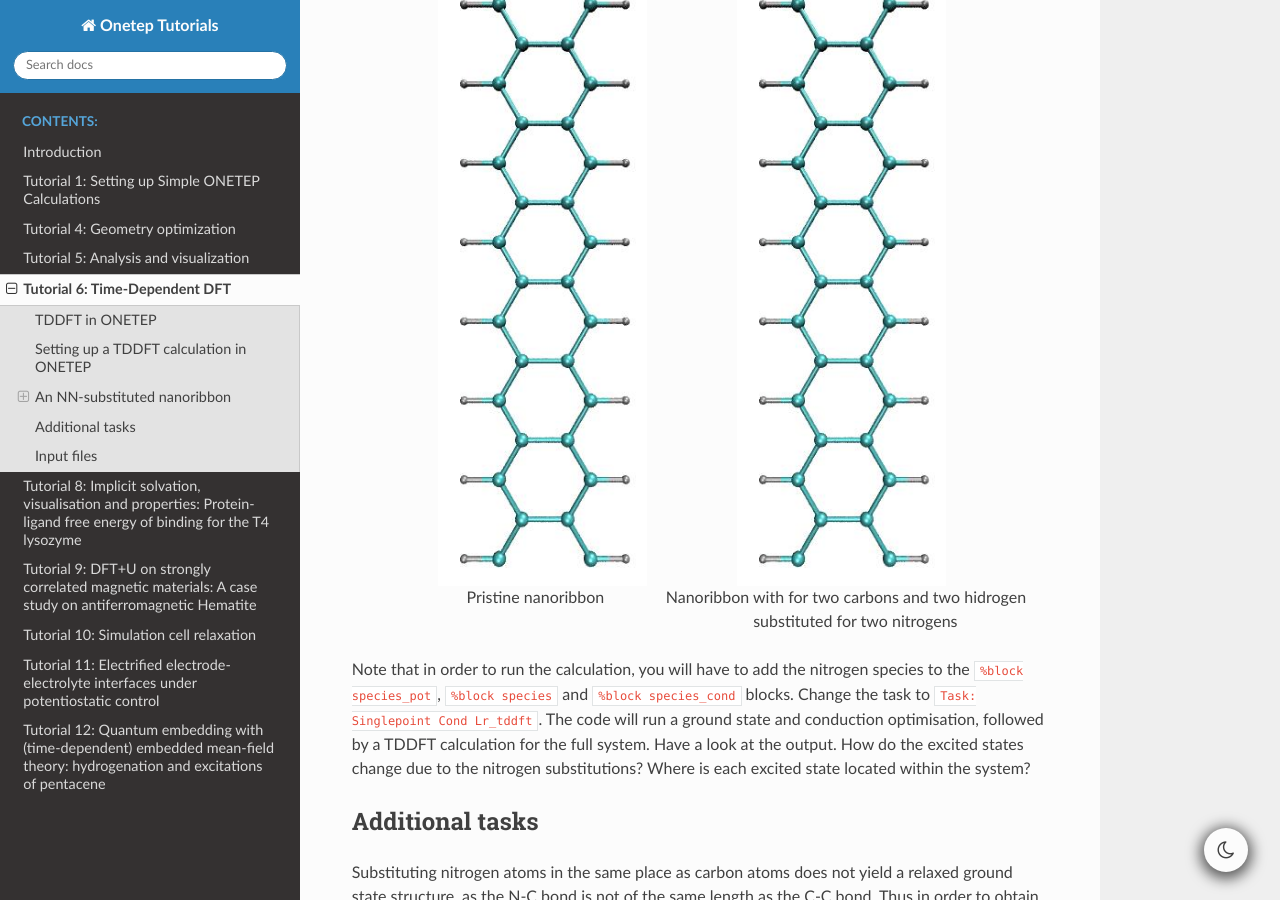
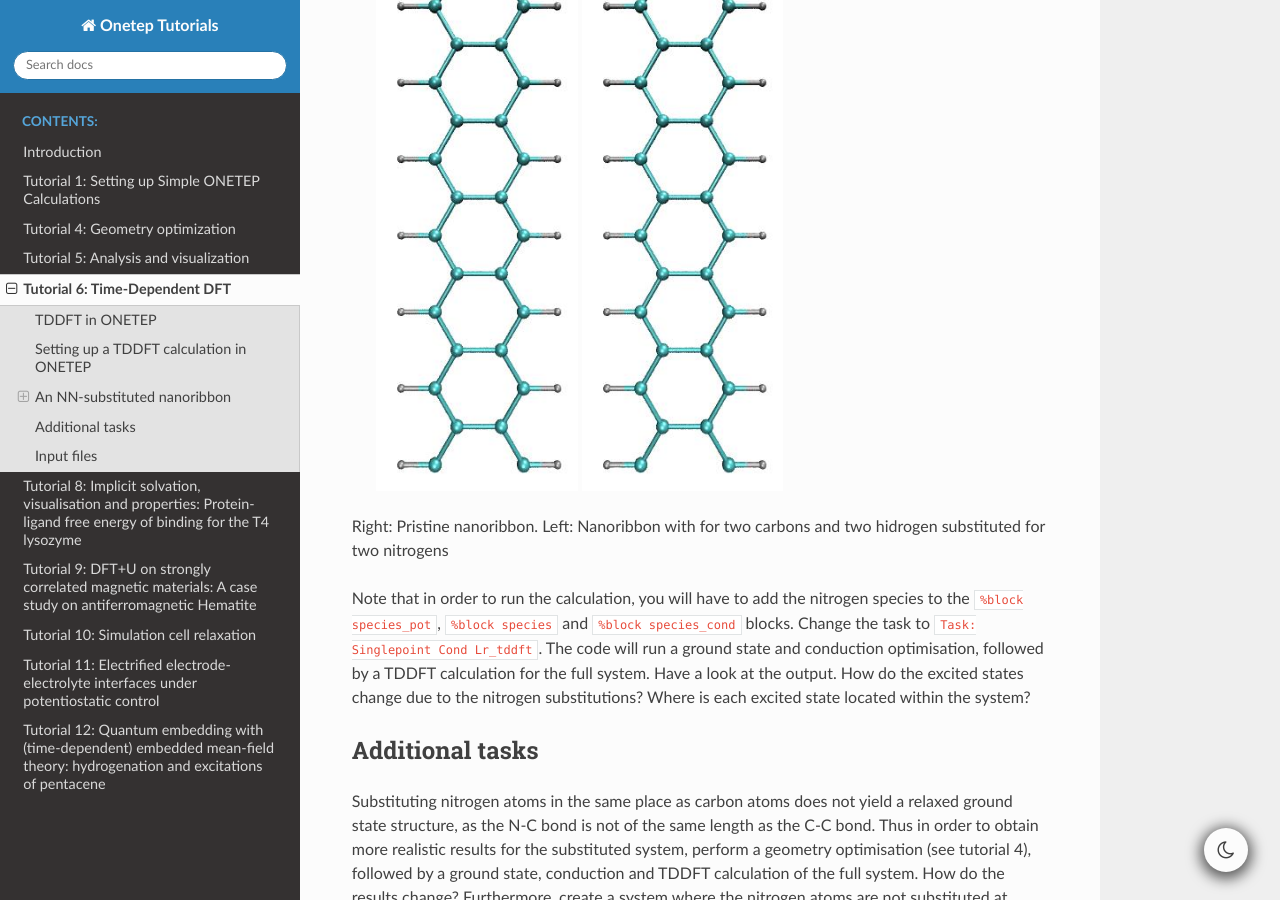
Before and after one commit to onetep-devel/tutorials, a Sphinx documentation site: the page built from source/T6_TDDFT.rst, in a window 1280 px wide and 900 px high, scrolled down 3512 px. Built offline with Sphinx 7.4.7 and the Read the Docs theme 2.0.0, drawn with Linux system fonts in a browser that asks for light colours; part of the change alters nothing that is shown.

Commit message:
Add files via upload
Replacing T6 with new update from Miguel

```diff
--- a/source/T6_TDDFT.rst
+++ b/source/T6_TDDFT.rst
@@ -11,23 +11,10 @@ Tutorial 6: Time-Dependent DFT
 
 .. |figure1| image:: _static/tutorial_6/ribbon.jpeg
    :width: 30%
-   :align: middle
 
 .. |figure2| image:: _static/tutorial_6/ribbon.jpeg
    :width: 30%
-   :align: middle
 
-.. |newline| raw:: html
-
-   <br />
-
-.. |spacer| raw:: html
-
-   &nbsp;&nbsp;&nbsp;&nbsp;&nbsp;&nbsp;
-
-.. |blank| raw:: html
-
-   &nbsp;
 
 
 TDDFT in ONETEP
@@ -75,23 +62,14 @@ character. In a first step, we aim to build an input file for a pristine graphen
 periodic boundary conditions. A primitive unit cell for the nanoribbon in question can be found
 below:
 
-+------------------------------------------------------+
-| %block positions_abs                                 |
-+------------------------------------------------------+
-| C |spacer| 10.90 |spacer| 10.0 |spacer| 0.000        |
-+------------------------------------------------------+
-| C |spacer| 13.58 |spacer| 10.0 |spacer| 0.000        |
-+------------------------------------------------------+
-| H |spacer| 7.50 |blank| |spacer| 10.0 |spacer| 2.327 |
-+------------------------------------------------------+
-| C |spacer| 9.56 |blank| |spacer| 10.0 |spacer| 2.327 |
-+------------------------------------------------------+
-| C |spacer| 14.93 |spacer| 10.0 |spacer| 2.327        |
-+------------------------------------------------------+
-| H |spacer| 16.99 |spacer| 10.0 |spacer| 2.327        |
-+------------------------------------------------------+
-| %endblock positions_abs                              |
-+------------------------------------------------------+
+| %block positions_abs
+| C 10.90 10.0 0.000
+| C 13.58 10.0 0.000
+| H 7.50 10.0 2.327
+| C 9.56 10.0 2.327
+| C 14.93 10.0 2.327
+| H 16.99 10.0 2.327
+| %endblock positions_abs
 
 To generate an appropriate input file, copy the above primitive unit cell block into a new input
 file called ``ribbon.dat``. ONETEP does not make use of any *k*-point sampling and all calculations
@@ -166,9 +144,9 @@ For this purpose, copy the input file ``ribbon.dat`` to a new file ``ribbon_NN.d
 remove two C-H from the ``%block positions_abs`` that are opposite to each other in the ribbon,
 and replace them by two N at the same positions where the C were located.
 
-|spacer| |spacer| |spacer| |figure1| |spacer| |spacer| |spacer| |figure2| |spacer| |spacer| |spacer|
-|spacer| |spacer| |spacer| |spacer| Pristine nanoribbon |spacer| |spacer| Nanoribbon with for two carbons and two hidrogen
-|spacer| |spacer| |spacer| |spacer| |spacer| |spacer| |spacer| |spacer| |spacer| |spacer| |spacer| |spacer| |spacer| |spacer| substituted for two nitrogens
+ |figure1| |figure2|
+
+Right: Pristine nanoribbon. Left: Nanoribbon with for two carbons and two hidrogen substituted for two nitrogens
 
 Note that in order to run the calculation, you will have to add the nitrogen species to the
 ``%block species_pot``, ``%block species`` and ``%block species_cond`` blocks.
```
